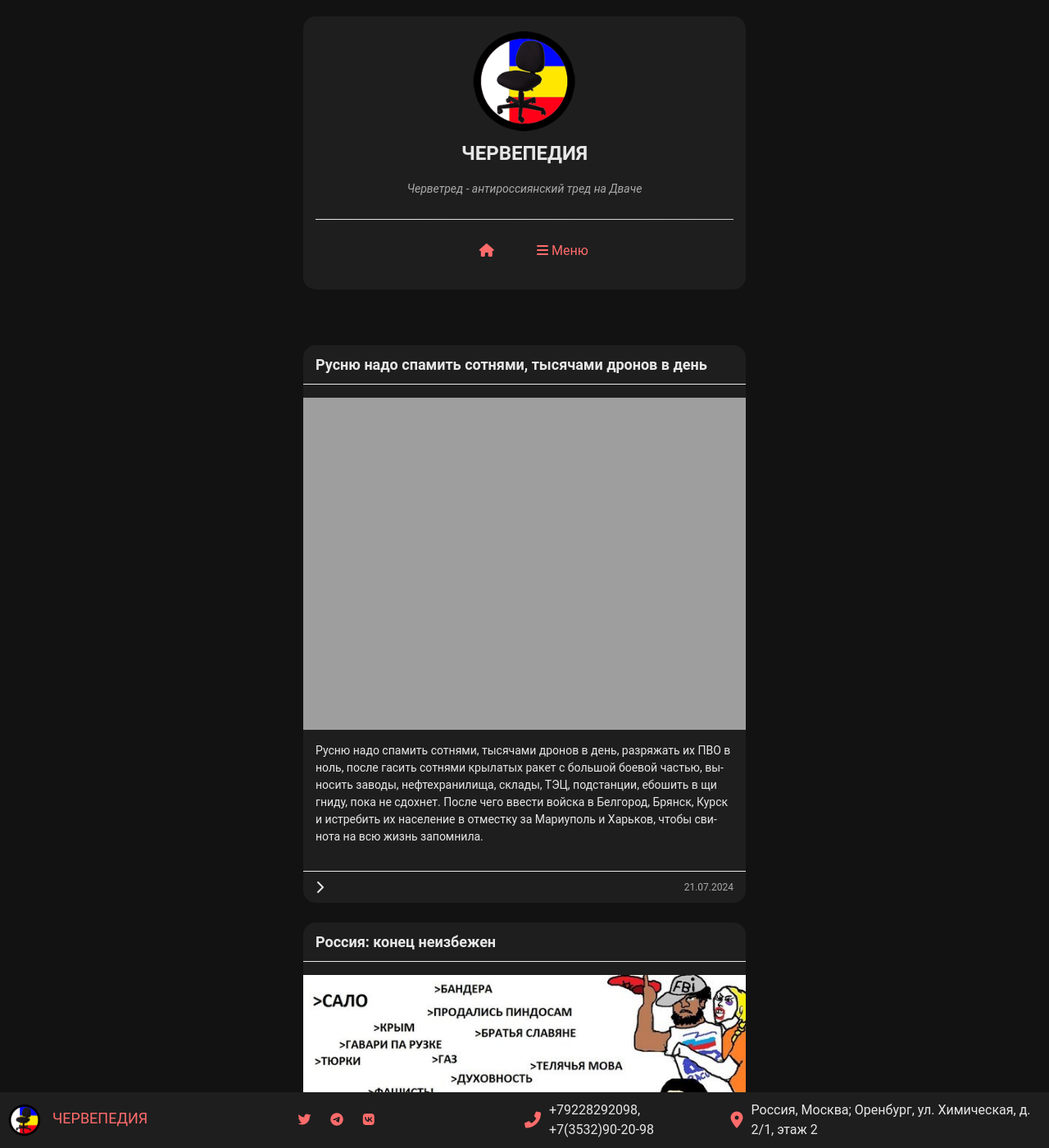
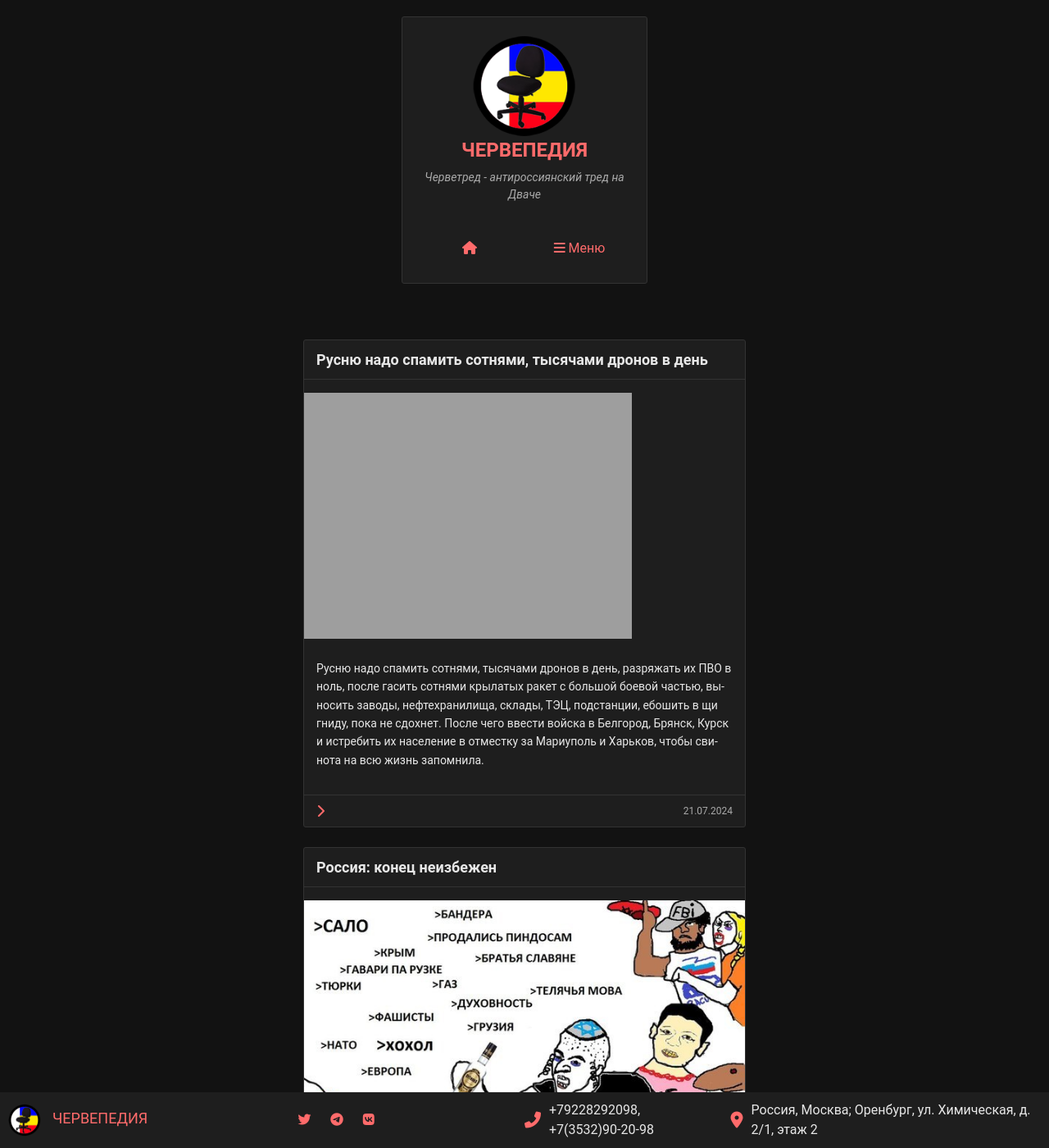
Before and after one commit to chervepedia/chervepedia.github.io, a Jekyll site: the page built from index.html, in a window 1280 px wide and 1400 px high. Shown: the whole window at 82% size. Built offline with Jekyll 4.4.1, drawn with Linux system fonts in a browser that asks for light colours; a script that is not in the unit is left out; the list of posts is cut into pages by our own code; comment, search, counter and statistics services are not loaded.

Commit message:
Update style.css

```diff
--- a/assets/css/style.css
+++ b/assets/css/style.css
@@ -1,22 +1,18 @@
 :root {
-    --main-color: #e7e7e7;
-    --main-color-dark: #cccccc;
-    --highlight-color: #ff6b6b;
-    --background-color: #121212;
-    --sidebar-bg-color: #1e1e1e;
-    --post-bg-color: #1e1e1e;
-    --footer-bg-color: #1e1e1e;
+    --main-bg-color: #121212;
     --main-font-color: #e7e7e7;
-    --secondary-font-color: #aaaaaa;
     --link-color: #ff6b6b;
     --link-hover-color: #ff6b6b;
     --border-color: #333333;
+    --shadow-color: rgba(0, 0, 0, 0.1);
+    --header-bg-color: #1e1e1e;
+    --footer-bg-color: #1e1e1e;
     --footer-shadow: rgba(0, 0, 0, 0);
 }
 
 /* Общие стили для страницы */
 body {
-    background-color: var(--background-color);
+    background-color: var(--main-bg-color);
     color: var(--main-font-color);
     font-family: 'Roboto', sans-serif;
     margin: 0;
@@ -39,140 +35,50 @@ body {
 
 /* Стили для сайдбара */
 .sidebar {
-    background-color: var(--sidebar-bg-color);
+    width: 300px;
+    padding: 20px;
+    background: var(--header-bg-color);
+    border: 1px solid var(--border-color);
+    border-radius: 3px;
+    box-shadow: 0 1px 3px var(--shadow-color);
     text-align: center;
-    padding: 15px;
     margin-bottom: 20px;
     position: sticky;
     top: 20px;
-    width: 100%;
     max-width: 540px;
-    margin-left: auto;
-    margin-right: auto;
-    border-radius: 15px;
 }
 
-/* Стили для контейнеров логотипа, заголовка, описания и меню */
-.logo-container, .title-container, .description-container, .menu-container {
-    display: flex;
-    flex-direction: column;
-    align-items: center;
-    margin-bottom: 10px;
+.sidebar-item {
+    margin-bottom: 15px;
 }
 
-/* Стили для логотипа */
-.logo-container img {
-    width: 128px;
-    height: 128px;
-    border-radius: 50%;
-    display: block;
-    margin: 0 auto;
+.sidebar-item-header {
+    font-size: 16px;
+    margin-bottom: 8px;
+    color: var(--main-font-color);
+    font-weight: bold;
 }
 
-/* Стили для заголовка */
-.title-container h1 {
-    font-size: 24px;
-    font-weight: bold;
-    color: var(--main-color);
+.sidebar-item-content {
+    font-size: 14px;
+    color: var(--main-font-color);
 }
 
-/* Стили для описания */
-.description-container p {
-    font-size: 14px;
-    color: var(--secondary-font-color);
-    font-style: italic;
+.sidebar-item a {
+    color: var(--link-color);
+    text-decoration: none;
 }
 
-/* Стили для меню */
-.menu-container {
-    width: 100%;
-    max-width: 540px;
-    border-top: 1px groove transparent;
-    border-image: linear-gradient(to right, var(--main-color), var(--main-color-dark)) 1;
+.sidebar-item a:hover {
+    text-decoration: underline;
+    color: var(--link-hover-color);
 }
 
-/* Сетка для меню */
-.menu-grid {
-    display: grid;
-    grid-template-columns: repeat(2, 1fr);
-    gap: 10px;
-    padding-top: 16px;
-}
-
-.menu-item {
-    position: relative;
-}
-
-/* Ссылки меню */
-.menu-link {
+.sidebar-item img {
+    max-width: 100%;
+    height: auto;
     display: block;
-    color: var(--link-color);
-    text-decoration: none;
-    padding: 10px;
-    text-align: center;
-    transition: background-color 0.3s, transform 0.1s, box-shadow 0.1s;
-    border: none;
-    border-radius: 10px;
-}
-
-.menu-link:hover {
-    background-color: var(--sidebar-bg-color);
-    color: var(--highlight-color);
-}
-
-.menu-link:active {
-    transform: translateY(2px);
-}
-
-.menu-link.has-submenu::after {
-    font-size: 0.8em;
-}
-
-/* Подменю */
-.sub-menu {
-    display: none;
-    position: absolute;
-    top: 100%;
-    left: 0;
-    background-color: var(--sidebar-bg-color);
-    width: auto;
-    min-width: 150px;
-    border-radius: 10px;
-    padding: 0;
-    z-index: 1000;
-}
-
-/* Подменю ссылки */
-.sub-menu a {
-    display: block;
-    color: var(--secondary-font-color);
-    text-decoration: none;
-    padding: 10px;
-    position: relative;
-    transition: background-color 0.3s;
-}
-
-/* Эффект подчеркивания */
-.sub-menu a::before {
-    content: '';
-    position: absolute;
-    bottom: 0;
-    left: 0;
-    width: 100%;
-    height: 1px;
-    background: var(--link-color);
-    transform: scaleX(0);
-    transition: transform 0.3s ease;
-}
-
-.sub-menu a:hover::before {
-    transform: scaleX(1);
-}
-
-/* Подменю ссылки при наведении */
-.sub-menu a:hover {
-    background-color: var(--sidebar-bg-color);
-    color: var(--highlight-color);
+    margin: 10px 0;
 }
 
 /* Стили для контента */
@@ -191,90 +97,176 @@ body {
 
 /* Стили для постов */
 .post {
-    background-color: var(--post-bg-color);
+    background-color: var(--header-bg-color);
     margin-bottom: 24px;
     padding: 0;
     width: 100%;
     position: relative;
-    max-width: 540px;
-    border-radius: 15px;
+    box-shadow: 0 1px 3px var(--shadow-color);
+    border: 1px solid var(--border-color);
+    border-radius: 3px;
 }
 
-/* Заголовок поста */
 .post-header {
     padding: 10px 15px;
-    border-bottom: 1px groove var(--main-color);
+    border-bottom: 1px solid var(--border-color);
+    font-size: 18px;
+    color: var(--main-font-color);
+    font-weight: bold;
 }
 
-.post-title {
-    font-size: 18px;
-    font-weight: bold;
-    color: var(--main-color);
-    margin: 0;
-}
-
-/* Обёртка для изображения в посте */
-.post-image-wrapper {
-    margin-top: 16px;
-}
-
-.post-image-wrapper img {
-    width: 100%;
-    display: block;
-    background: transparent;
-}
-
-/* Содержимое поста */
 .post-content {
     padding: 15px;
     font-size: 14px;
+    line-height: 1.6;
     color: var(--main-font-color);
     text-align: left;
     word-break: break-word;
     overflow-wrap: break-word;
     hyphens: auto;
-    margin: 0 auto;
-    max-width: 100%;
 }
 
-/* Подвал поста */
 .post-footer {
     display: flex;
     justify-content: space-between;
     align-items: center;
     padding: 10px 15px;
-    border-top: 1px groove var(--main-color);
+    border-top: 1px solid var(--border-color);
 }
 
 .read-more {
-    color: var(--main-color);
+    color: var(--link-color);
     text-decoration: none;
     display: flex;
     align-items: center;
     cursor: pointer;
-    transition: color 0.3s;
 }
 
 .read-more:hover {
-    color: var(--secondary-font-color);
+    color: var(--link-hover-color);
 }
 
 .post-date {
-    color: var(--secondary-font-color);
+    color: #aaaaaa;
     font-size: 12px;
 }
 
-/* Стили телеграм виджета */
-.telegram-discussion {
+/* Стили для изображений и ссылок в постах */
+.post a {
+    color: var(--link-color);
+    text-decoration: none;
+}
+
+.post a:hover {
+    text-decoration: underline;
+}
+
+.post img {
+    max-width: 100%;
+    height: auto;
+    display: block;
+    margin: 10px 0;
+}
+
+/* Дополнительные стили для лого, заголовка и меню */
+.logo-container img {
+    width: 128px;
+    height: 128px;
+    border-radius: 50%;
+    display: block;
+    margin: 0 auto;
+}
+
+.title-container h1 {
+    font-size: 24px;
+    font-weight: bold;
+    color: var(--link-color);
+}
+
+.description-container p {
+    font-size: 14px;
+    color: #aaaaaa;
+    font-style: italic;
+}
+
+.menu-container {
     width: 100%;
     max-width: 540px;
-    margin: 10px auto 0 auto;
     border-top: 1px groove transparent;
     border-image: linear-gradient(to right, var(--main-color), var(--main-color-dark)) 1;
 }
 
-.telegram-transparent {
-    opacity: 1;
+.menu-grid {
+    display: grid;
+    grid-template-columns: repeat(2, 1fr);
+    gap: 10px;
+    padding-top: 16px;
+}
+
+.menu-link {
+    display: block;
+    color: var(--link-color);
+    text-decoration: none;
+    padding: 10px;
+    text-align: center;
+    border: none;
+    border-radius: 10px;
+    transition: background-color 0.3s, transform 0.1s, box-shadow 0.1s;
+}
+
+.menu-link:hover {
+    background-color: #333;
+    color: var(--highlight-color);
+}
+
+.menu-link:active {
+    transform: translateY(2px);
+    box-shadow: inset 0 4px 6px rgba(0, 0, 0, 0.3);
+}
+
+/* Подменю */
+.sub-menu {
+    display: none;
+    position: absolute;
+    top: 100%;
+    left: 0;
+    background-color: #222;
+    width: auto;
+    min-width: 150px;
+    border-radius: 10px;
+    box-shadow: 0 4px 8px rgba(0, 0, 0, 0.3);
+    padding: 0;
+    z-index: 1000;
+}
+
+.sub-menu a {
+    display: block;
+    color: #aaaaaa;
+    text-decoration: none;
+    padding: 10px;
+    position: relative;
+    transition: background-color 0.3s;
+}
+
+.sub-menu a::before {
+    content: '';
+    position: absolute;
+    bottom: 0;
+    left: 0;
+    width: 100%;
+    height: 1px;
+    background: #ff6b6b;
+    transform: scaleX(0);
+    transition: transform 0.3s ease;
+}
+
+.sub-menu a:hover::before {
+    transform: scaleX(1);
+}
+
+.sub-menu a:hover {
+    background-color: #222;
+    color: var(--highlight-color);
 }
 
 /* Стили для футера */
@@ -289,9 +281,9 @@ body {
     bottom: 0;
     left: 0;
     z-index: 1000;
+    box-shadow: 0 4px 8px var(--footer-shadow);
 }
 
-/* Стили для изображений в футере */
 .footer img {
     width: 40px;
     height: 40px;
@@ -363,13 +355,40 @@ body {
     justify-content: center;
     align-items: center;
     cursor: pointer;
-    transition: background-color 0.3s, color 0.3s;
-    z-index: 1000;
+    background: #222;
 }
 
-.back-to-top:hover {
-    background-color: var(--highlight-color);
-    color: var(--main-color);
+.back-to-top i {
+    font-size: 18px;
+    color: var(--link-color);
+}
+
+/* Стили для пагинации */
+.pagination {
+    display: flex;
+    justify-content: space-between;
+    align-items: center;
+    background-color: var(--footer-bg-color);
+    padding: 10px;
+    margin-top: 20px;
+    border-radius: 3px;
+    box-shadow: 0 1px 3px var(--shadow-color);
+    width: 100%;
+    max-width: 540px;
+}
+
+.pagination a {
+    color: var(--link-color);
+    text-decoration: none;
+    padding: 5px 10px;
+    border: 1px solid var(--border-color);
+    border-radius: 3px;
+    transition: background-color 0.3s, color 0.3s;
+}
+
+.pagination a:hover {
+    background-color: var(--link-hover-color);
+    color: var(--main-font-color);
 }
 
 /* Удаление теней */
@@ -399,3 +418,16 @@ body {
         transform: translate3d(0, 100%, 0);
     }
 }
+
+/* Стили для телеграм виджета */
+.telegram-discussion {
+    width: 100%;
+    max-width: 540px;
+    margin: 10px auto 0 auto;
+    border-top: 1px groove transparent;
+    border-image: linear-gradient(to right, var(--main-color), var(--main-color-dark)) 1;
+}
+
+.telegram-transparent {
+    opacity: 1;
+}
```
